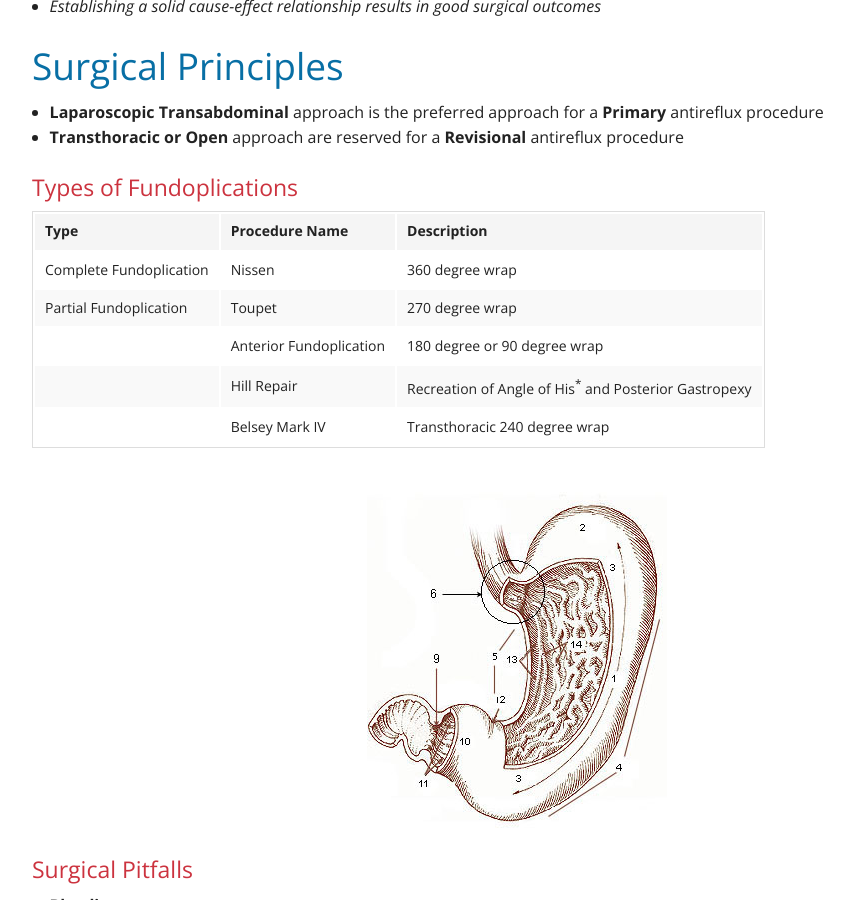
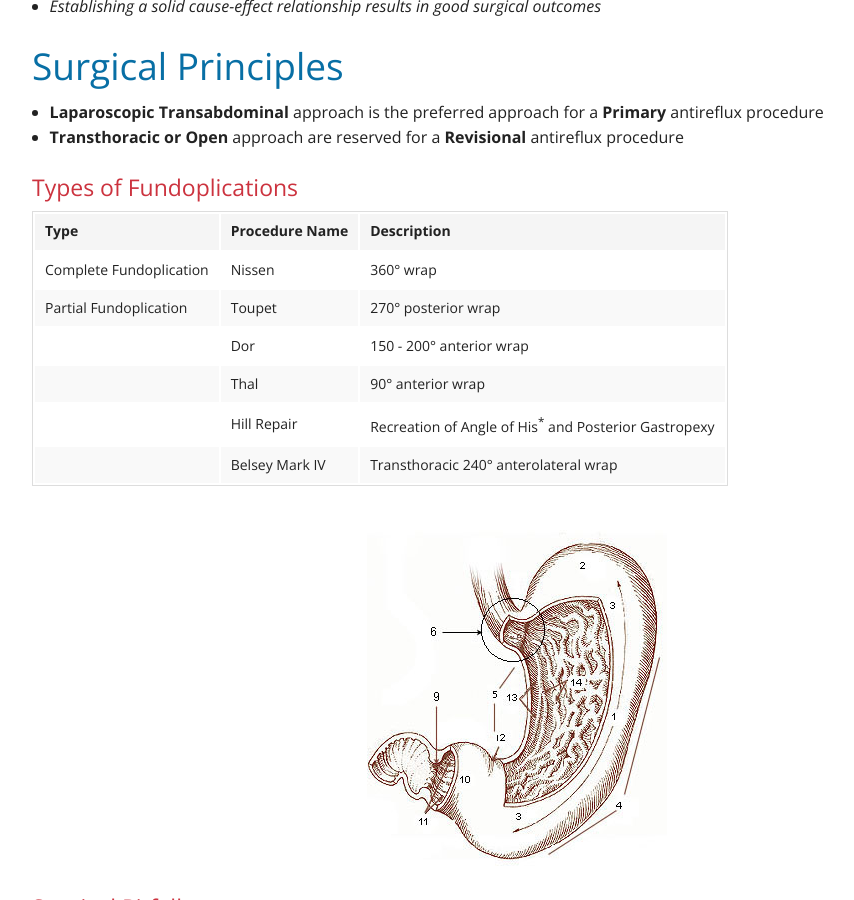
Before and after one commit to pjchung/pjchung.github.io, a Jekyll site: the page built from _posts/2014-10-26-gastroesophageal-reflux-disease.md, in a window 1280 px wide and 900 px high, scrolled down 2279 px. Shown: the whole window, without its empty margins (123-977 px from the left). Built offline with Jekyll 4.4.1, drawn with Linux system fonts in a browser that asks for light colours; comment, search, counter and statistics services are not loaded.

Commit message:
Updated GERD

```diff
--- a/_posts/2014-10-26-gastroesophageal-reflux-disease.md
+++ b/_posts/2014-10-26-gastroesophageal-reflux-disease.md
@@ -126,11 +126,12 @@ categories: esophagus
 
 | Type | Procedure Name | Description |
 |------|----------------|-------------|
-| Complete Fundoplication | Nissen         | 360 degree wrap |
-| Partial Fundoplication  | Toupet         | 270 degree wrap |
-|                         | Anterior Fundoplication | 180 degree or 90 degree wrap |
+| Complete Fundoplication | Nissen         | 360&deg; wrap |
+| Partial Fundoplication  | Toupet         | 270&deg; posterior wrap |
+|                         | Dor            | 150 - 200&deg; anterior wrap |
+|                         | Thal           | 90&deg; anterior wrap |
 |                         | Hill Repair    | Recreation of Angle of His<sup>\*</sup> and Posterior Gastropexy |
-|                         | Belsey Mark IV | Transthoracic 240 degree wrap |
+|                         | Belsey Mark IV | Transthoracic 240&deg; anterolateral wrap |
 
 <img src="/assets/2014-10-26-gastroesophageal-reflux-disease/angle_of_his.jpg" alt="angle-of-his" class="center">
 
```
Also changed, not shown: _posts/2014-11-06-open-zenker-diverticulectomy.md (+1 -1 lines).
